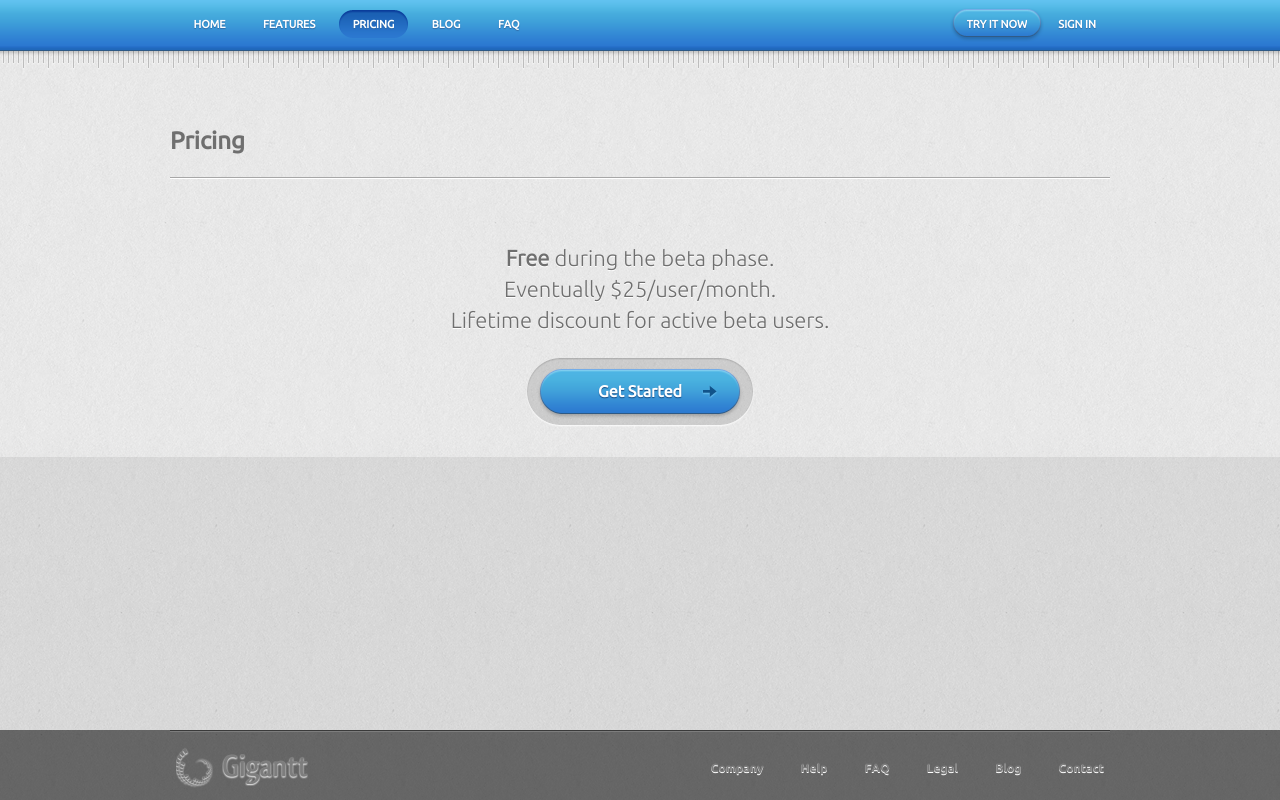
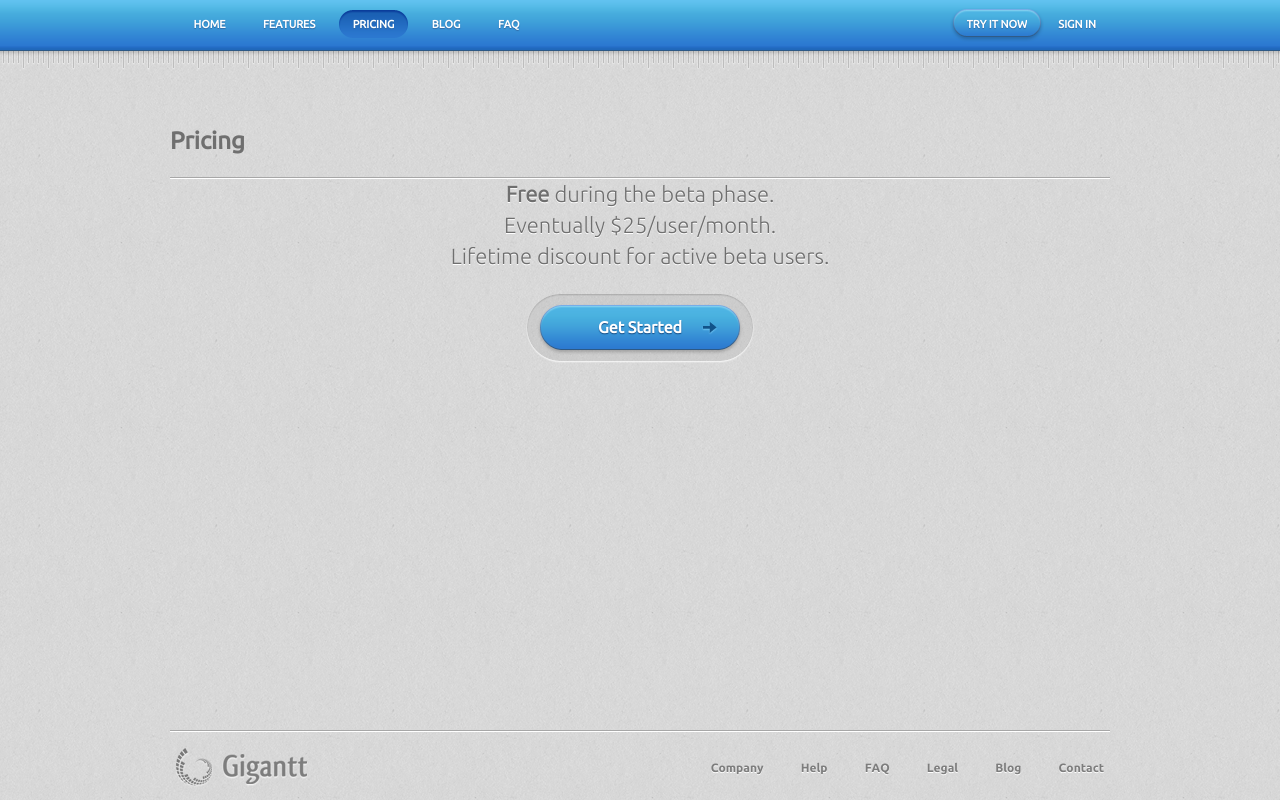
Before and after one commit to lavie/gigantt-website, a plain HTML site: page pricing.html in a window 1280 px wide. Drawn offline with Linux system fonts and the light colour scheme.

Commit message:
bg pattern color fixed

```diff
--- a/css/style.css
+++ b/css/style.css
@@ -47,6 +47,12 @@ footer
 	height:70px;
 }
 
+footer.light
+{
+	background:none;
+	height:70px;
+}
+
 
 footer a
 {
@@ -70,11 +76,10 @@ footer hr
 	border-bottom:#7d7d7d solid 1px;
 }
 
-hr.light
+.light hr, hr.light
 {
 	border-top:#a7a7a7 solid 1px;
 	border-bottom:#fff solid 1px;
-	margin-bottom:4em;
 }
 
 footer nav
@@ -122,7 +127,6 @@ footer nav .logo
 {
 	text-align:center;
 	color:#6f6f6f;
-	background:url(../img/bg_body_alpha.png) top left repeat-x;
 	margin-top:-20px;
 	padding:54px 0 30px;
 }
```
